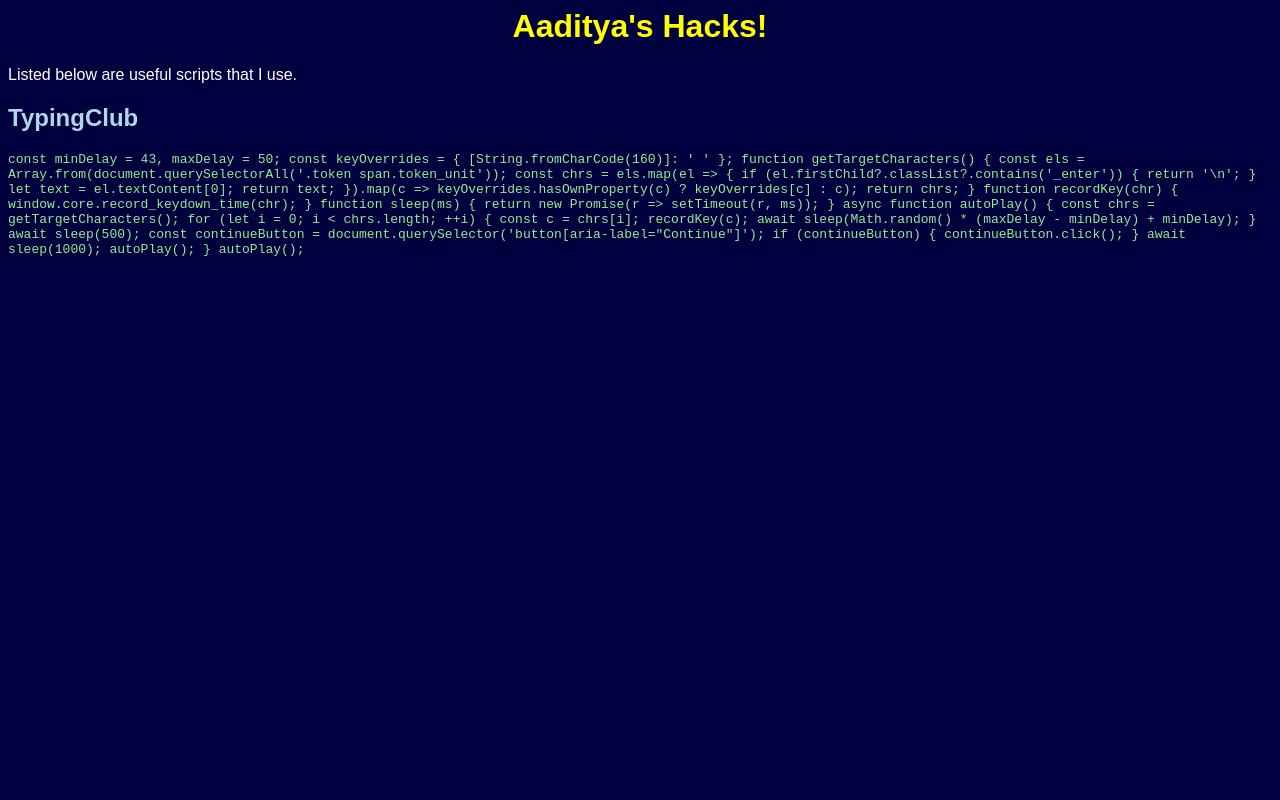
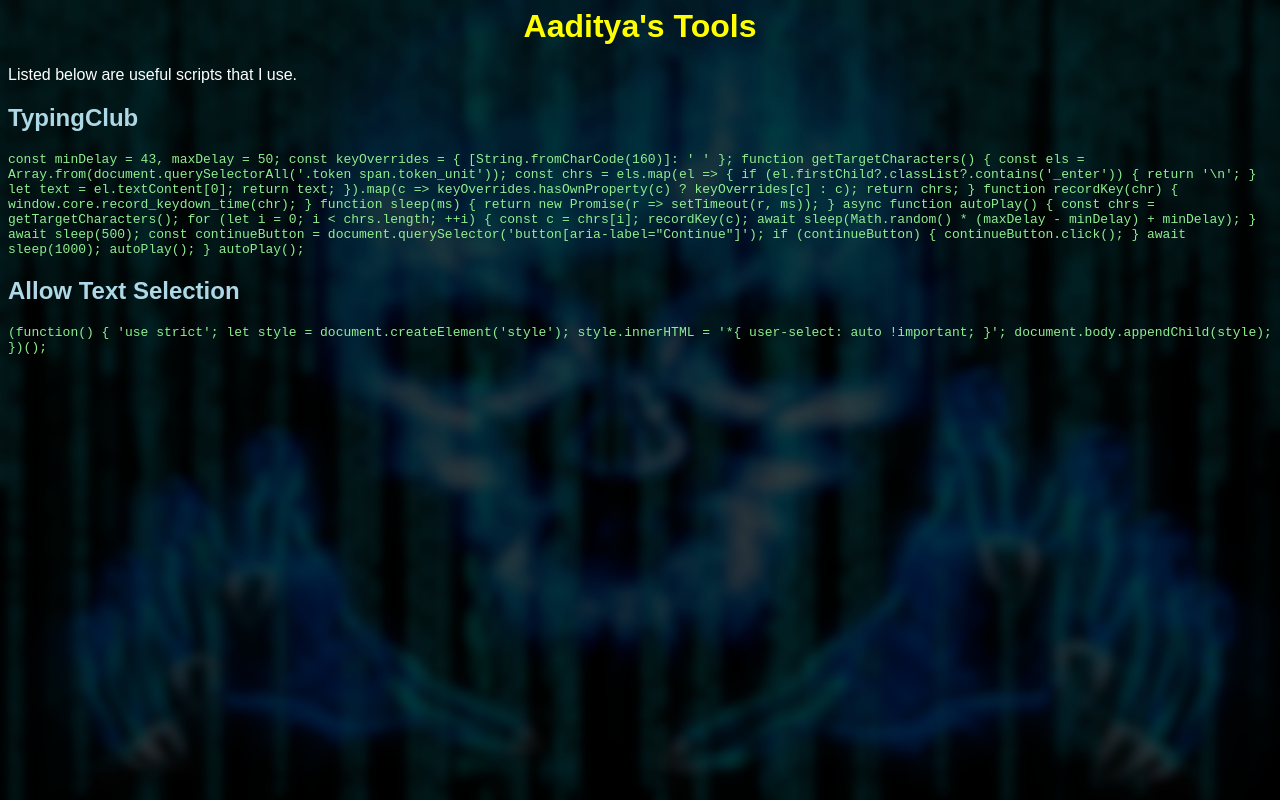
Before and after one commit to AppusHacks/appushacks.github.io, a plain HTML site: page index.html in a window 1280 px wide. Drawn offline with Linux system fonts and the light colour scheme.

Commit message:
Add files via upload

```diff
--- a/index.html
+++ b/index.html
@@ -1,6 +1,9 @@
 <style>
 
 body {
+    background-image: url("background.jpg");
+    background-repeat: no-repeat;
+    background-size: cover;
     background-color: #00003f;
 }
 
@@ -27,7 +30,8 @@
 
 </style>
 
-<h1>Aaditya's Hacks!</h1>
+
+<h1>Aaditya's Tools</h1>
 <p>Listed below are useful scripts that I use.</p>
 <h2>TypingClub</h2>
 
@@ -81,3 +85,14 @@
 }
 
 autoPlay();</code>
+
+<h2>Allow Text Selection</h2>
+
+<code>(function() {
+  'use strict';
+
+  let style = document.createElement('style');
+  style.innerHTML = '*{ user-select: auto !important; }';
+
+  document.body.appendChild(style);
+})();</code>
```
Also changed, not shown: background.jpg (added).
